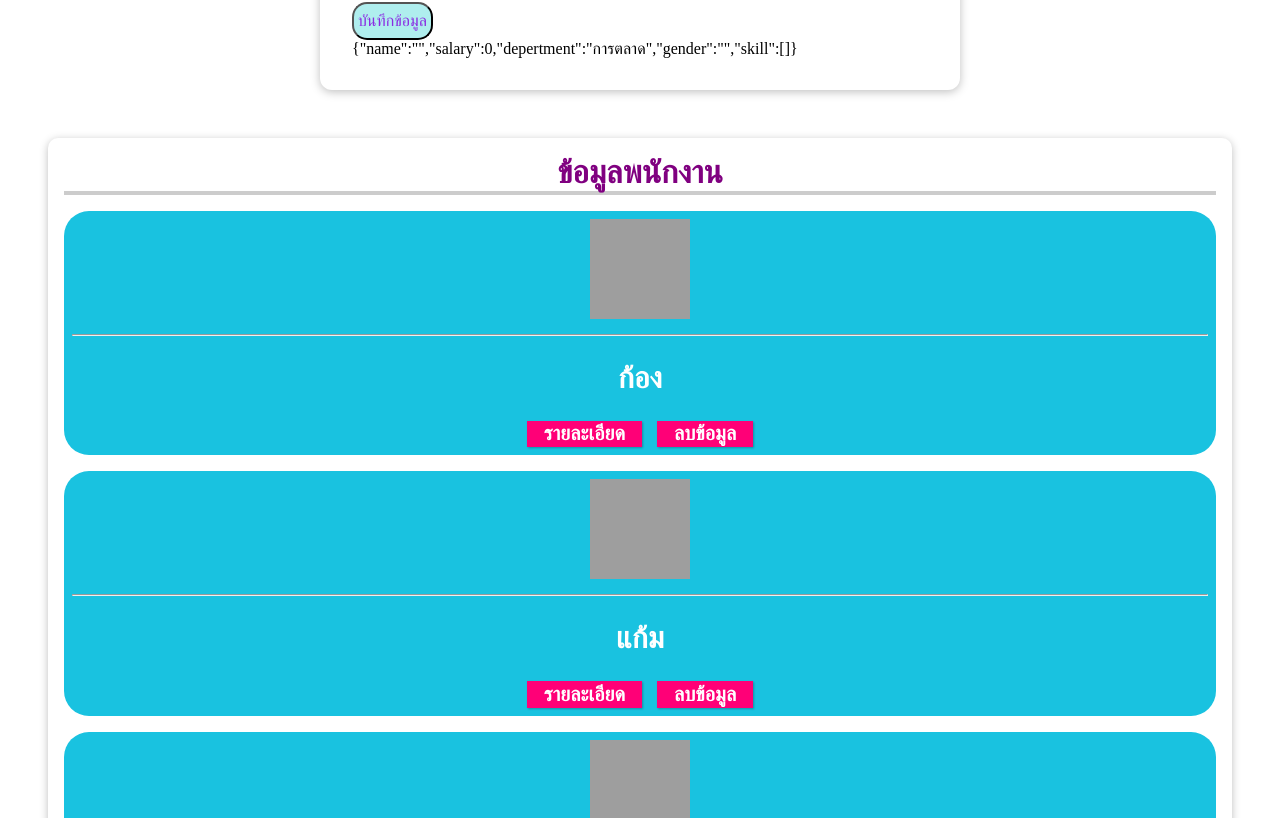
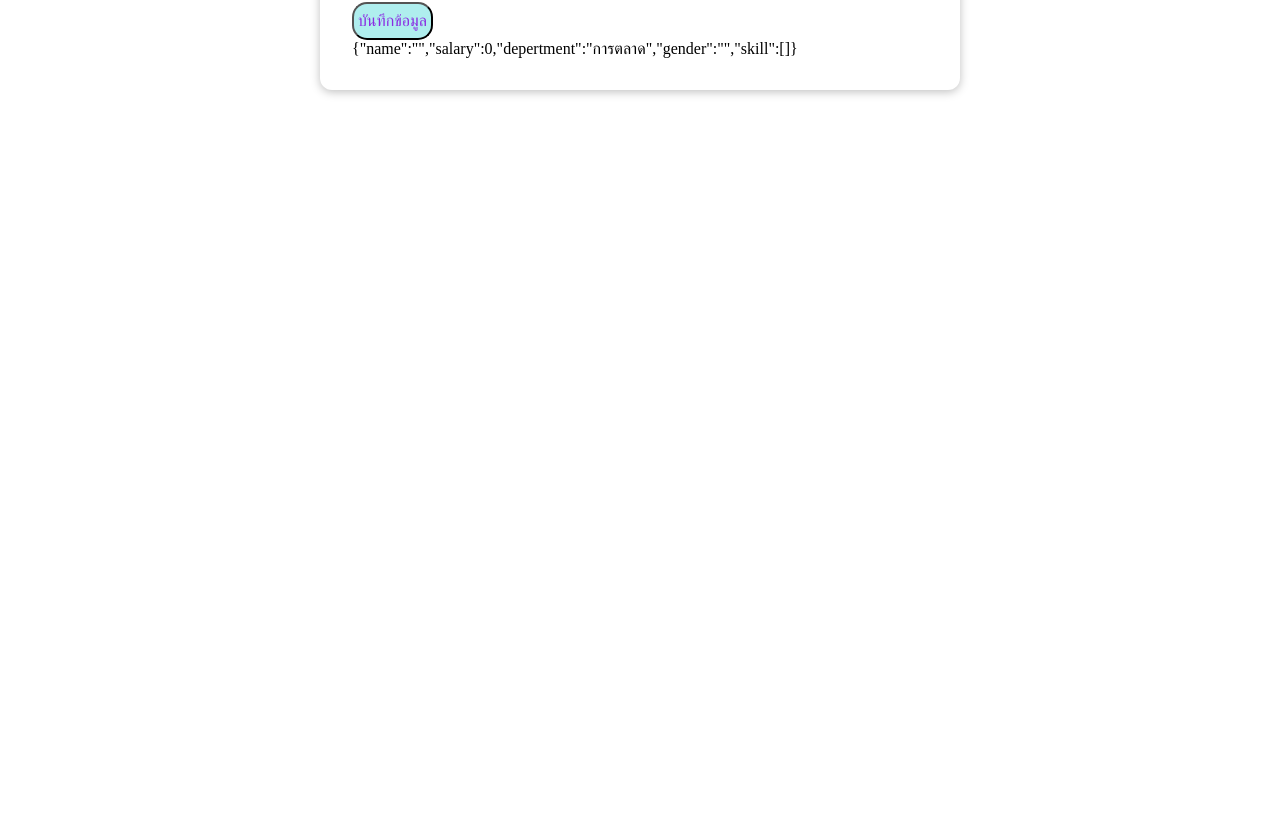
Before and after one commit to GASADER/Front-End, a Vue app in the folder my-app-component/: page / in a window 1280 px wide. Shown: the part 642-1460 px from the top of the page. After the commit the page ends 800 px from the top, so only its background shows below. Built offline with nearby package versions, Linux system fonts and the light colour scheme; grey boxes are pictures that could not be loaded.

Commit message:
add savedata, End

```diff
--- a/my-app-component/src/App.vue
+++ b/my-app-component/src/App.vue
@@ -2,10 +2,10 @@
   <header>
     <h1>ระบบจัดการข้อมูลพนักงาน</h1>
   </header>
-  <Formcomponent></Formcomponent>
-  <section class="employee-content">
+  <Formcomponent @save="insertEmployee"></Formcomponent>
+  <section class="employee-content" v-if="employees.length>0">
     <h2>ข้อมูลพนักงาน</h2>
-    <ListData />
+    <ListData :employees="employees" />
   </section>
 </template>
 
@@ -19,6 +19,16 @@ export default {
     ListData,
     Formcomponent,
   },
+  data() {
+    return {
+      employees: [],
+    };
+  },
+  methods:{
+    insertEmployee(data){
+      this.employees.push(data);
+    }
+  }
 };
 </script>
 
--- a/my-app-component/src/components/Formcomponent.vue
+++ b/my-app-component/src/components/Formcomponent.vue
@@ -1,5 +1,5 @@
 <template>
-  <form>
+  <form @submit.prevent="submitForm">
     <div class="form-control">
       <label for="emp-name">ชื่อพนักงาน</label>
       <input type="text" v-model.trim="employee.name" />
@@ -63,6 +63,26 @@ export default {
       },
     };
   },
+  methods:{
+    submitForm(){
+      const newEmployee={
+        name:this.employee.name,
+        salary:this.employee.salary,
+        depertment:this.employee.depertment,
+        gender:this.employee.gender,
+        skill:this.employee.skill
+      }
+      this.$emit("save",newEmployee);
+      this.resetForm();
+    },
+    resetForm(){
+      this.employee.name="";
+      this.employee.salary=0;
+      this.employee.depertment="";
+      this.employee.gender="";
+      this.employee.skill=[];
+    }
+  }
 };
 </script>
 
--- a/my-app-component/src/components/ListData.vue
+++ b/my-app-component/src/components/ListData.vue
@@ -1,15 +1,13 @@
 <template>
   <ul>
-    <Person
-      v-for="item in employees"
-      :id="item.id"
-      :key="item.id"
+<Person
+      v-for="(item,index) in employees"
+      :key="index"
       :name="item.name"
       :salary="item.salary"
       :department="item.depertment"
-      :inVisible="item.inVisible"
-      @show="toggleVisible"
-      @delete="removeEmployee"
+      :gender="item.gender"
+      :skill="item.skill"
     />
   </ul>
 </template>
@@ -19,52 +17,10 @@ import Person from "./Person.vue";
 export default {
   name: "ListData",
   components: {
-    Person,
+     Person,
   },
-  data() {
-    return {
-      employees: [
-        {
-          id: 1,
-          name: "ก้อง",
-          salary: 40000,
-          depertment: "โปรแกรมเมอร์",
-          inVisible: false,
-        },
-        {
-          id: 2,
-          name: "แก้ม",
-          salary: 40000,
-          depertment: "การตลาด",
-          inVisible: false,
-        },
-        { id: 3, name: "โจ", depertment: "การตลาด", isVisible: false },
-        {
-          id: 4,
-          name: "ชา",
-          salary: 40000,
-          depertment: "ฝ่ายขาย",
-          inVisible: false,
-        },
-      ],
-    };
-  },
-  methods: {
-    toggleVisible(id) {
-      this.employees = this.employees.map((item) => {
-        if (item.id === id) {
-          return { ...item, inVisible: !item.inVisible };
-        }
-        return item;
-      });
-    },
-    removeEmployee(id) {
-      this.employees = this.employees.filter((item) => {
-        return item.id !== id;
-      });
-    },
-  },
-};
+  props:["employees"]
+  };
 </script>
 
 <style scoped>
--- a/my-app-component/src/components/Person.vue
+++ b/my-app-component/src/components/Person.vue
@@ -3,16 +3,11 @@
     <template v-slot:card-haeder>
       <h1>{{ name }}</h1>
     </template>
-    <template v-slot:card-button>
-      <button @click="showDescription(id)">รายละเอียด</button> &nbsp;
-      <button @click="deleteEmployee(id)">ลบข้อมูล</button>
-    </template>
+
     <template v-slot:card-content>
-      <transition name="fade">
-        <div v-show="inVisible">
-          <p>เงินเดือน{{ salary }}, ตำแหน่งงาน: {{ department }}</p>
-        </div>
-      </transition>
+          <p>เงินเดือน{{ salary }},เพศ{{gender}}</p>
+          <p>ตำแหน่งงาน: {{ department }}</p>
+          <p>skill{{skill}}</p>
     </template>
   </SlotProFile>
 </template>
@@ -22,9 +17,6 @@ import SlotProFile from "./SlotProFile.vue";
 export default {
   name: "Person_",
   props: {
-    id: {
-      type: Number,
-    },
     name: {
       type: String,
       require: true,
@@ -37,17 +29,12 @@ export default {
       type: String,
       require: true,
     },
-    inVisible: {
-      type: Boolean,
+    gender:{
+      type: String
     },
-  },
-  methods: {
-    showDescription(id) {
-      this.$emit("show", id);
-    },
-    deleteEmployee(id) {
-      this.$emit("delete", id);
-    },
+    skill:{
+      type: Array
+    }
   },
   components: { SlotProFile },
 };
```
